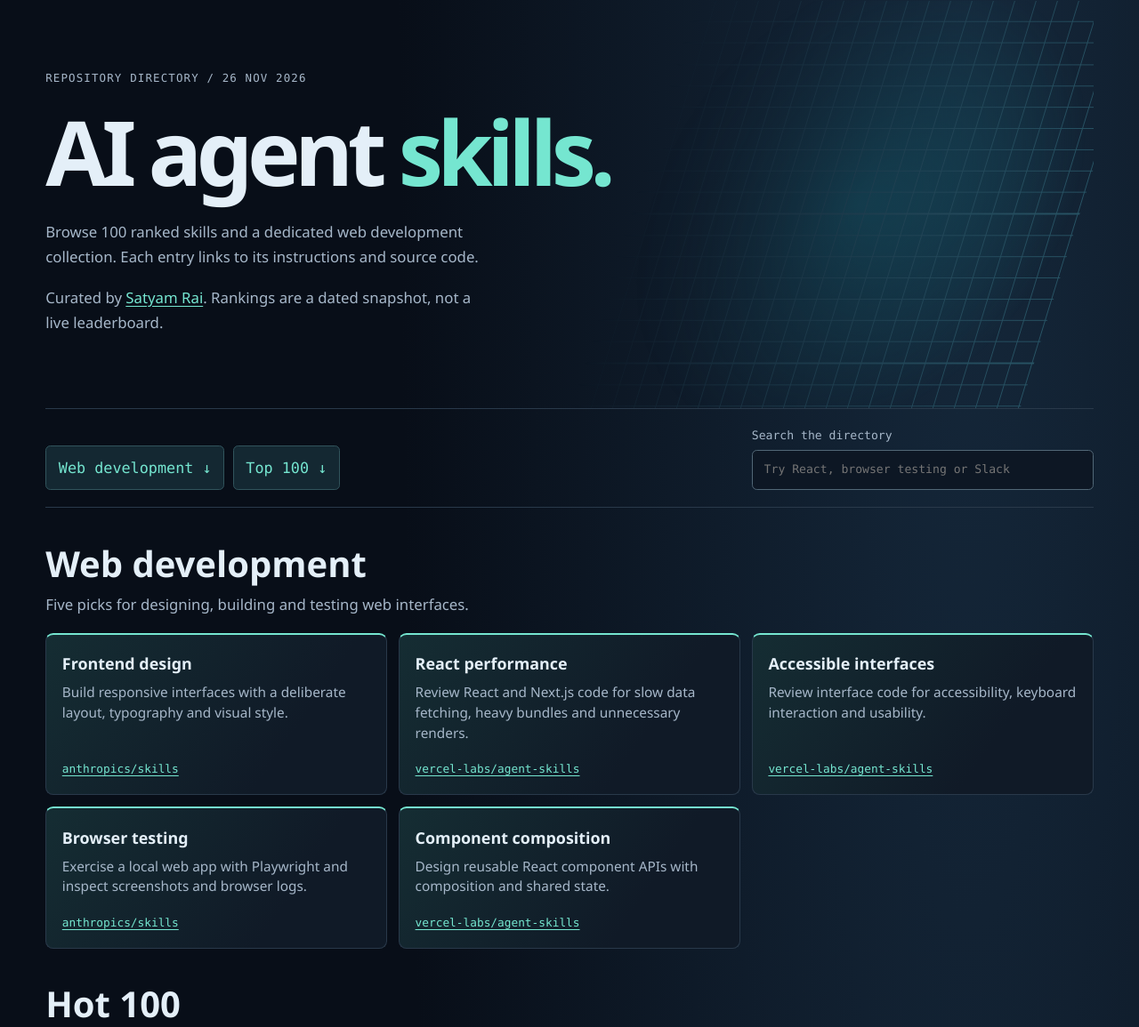
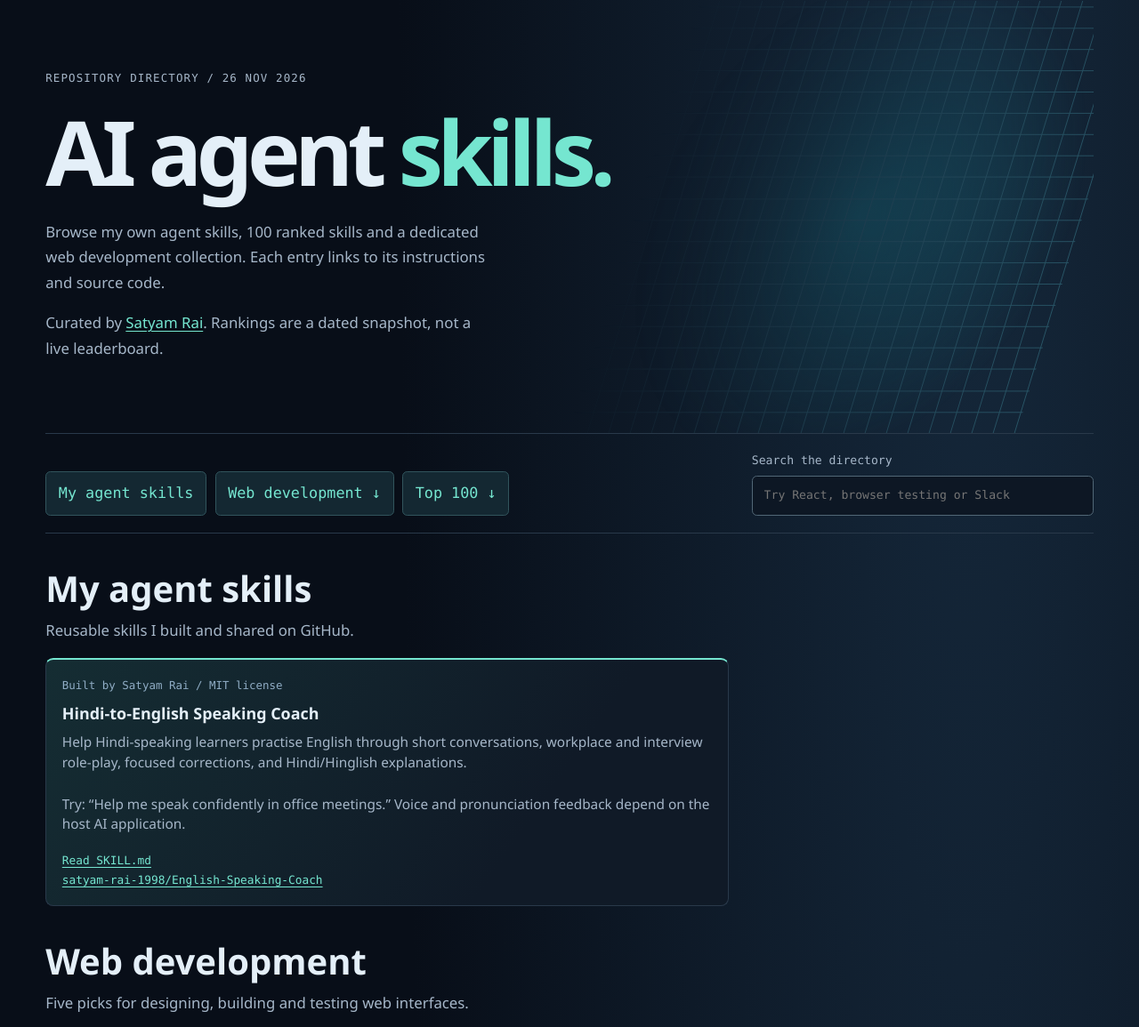
Before and after one commit to satyam-rai-1998/portfolio, a plain HTML site: page agent-skills/index.html in a window 1280 px wide. Shown: the part 72-1227 px from the top of the page at 89% size. Drawn offline with Linux system fonts and the light colour scheme.

Commit message:
Feature English Speaking Coach in personal agent skills

```diff
--- a/agent-skills/directory.css
+++ b/agent-skills/directory.css
@@ -22,7 +22,7 @@ h2 { font-size: clamp(1.65rem, 4vw, 2.5rem); margin-top: 2.4rem; }
 .note { margin-top: .4rem; }
 ul, ol { list-style: none; display: grid; grid-template-columns: repeat(auto-fit,minmax(min(100%,18rem),1fr)); gap: .8rem; padding: 0; }
 li { display: flex; flex-direction: column; align-items: start; border: 1px solid var(--line); border-radius: .55rem; padding: 1.1rem; background: #101a27; }
-#web li { border-top: 2px solid var(--link); background: linear-gradient(125deg,#152d33,#101a27 70%); }
+#my-skills li, #web li { border-top: 2px solid var(--link); background: linear-gradient(125deg,#152d33,#101a27 70%); }
 li:focus-within, li:hover { border-color: #55918d; }
 .rank { color: #90adc5; font-size: .78rem; margin-bottom: .4rem; }
 .skill { font-size: 1.12rem; font-weight: 650; text-decoration: none; color: var(--text); }
@@ -32,3 +32,6 @@ li p { font-size: .96rem; line-height: 1.48; margin: .4rem 0 1.1rem; }
 #count { font-size: .85rem; }
 [hidden] { display: none; }
 @media (max-width: 38rem) { .signal { opacity: .3; } nav { gap: .8rem; } }
+
+#my-skills ul { max-width: 48rem; }
+#my-skills .repo { overflow-wrap: anywhere; }
--- a/agent-skills/index.html
+++ b/agent-skills/index.html
@@ -1,7 +1,7 @@
 <!doctype html>
 <html lang="en"><head><meta charset="utf-8"><meta name="viewport" content="width=device-width, initial-scale=1">
 <title>100 Hot AI Agent Skills and GitHub Repositories | Satyam Rai</title>
-<meta name="description" content="Search 100 reusable AI agent skills by name or GitHub repository, with original skills.sh Hot ranks and links to the maintainers.">
+<meta name="description" content="Explore Satyam Rai's English Speaking Coach, 100 ranked AI agent skills, and web development picks with descriptions and GitHub repositories.">
 <link rel="canonical" href="https://satyam-rai-1998.github.io/portfolio/agent-skills/">
 <link rel="stylesheet" href="../articles/article.css">
 <link rel="stylesheet" href="directory.css">
@@ -22,7 +22,7 @@
       "@id": "https://satyam-rai-1998.github.io/portfolio/agent-skills/#page",
       "url": "https://satyam-rai-1998.github.io/portfolio/agent-skills/",
       "name": "100 Hot AI Agent Skills and GitHub Repositories",
-      "description": "A curated directory of 100 GitHub-backed agent skills from the 26 November 2026 skills.sh Hot snapshot, plus five web development picks.",
+      "description": "A curated directory of 100 GitHub-backed agent skills from the 26 November 2026 skills.sh Hot snapshot, plus five web development picks and Satyam Rai's English Speaking Coach.",
       "inLanguage": "en",
       "dateModified": "2026-11-26",
       "author": {
@@ -61,10 +61,13 @@
 <nav><a class="brand" href="../">Satyam Rai</a><a href="../learn-agents/">Learning Lab</a><a href="https://github.com/satyam-rai-1998/portfolio/tree/main/agent-skills">GitHub ↗</a></nav>
 <main id="main">
 <header><div class="signal" aria-hidden="true"></div><p class="date">Repository directory / 26 Nov 2026</p><h1>AI agent <em>skills.</em></h1>
-<p>Browse 100 ranked skills and a dedicated web development collection. Each entry links to its instructions and source code.</p><p>Curated by <a href="../#about">Satyam Rai</a>. Rankings are a dated snapshot, not a live leaderboard.</p></header>
-<div class="toolbar"><div class="jump"><a href="#web">Web development ↓</a><a href="#ranked">Top 100 ↓</a></div>
+<p>Browse my own agent skills, 100 ranked skills and a dedicated web development collection. Each entry links to its instructions and source code.</p><p>Curated by <a href="../#about">Satyam Rai</a>. Rankings are a dated snapshot, not a live leaderboard.</p></header>
+<div class="toolbar"><div class="jump"><a href="#my-skills">My agent skills</a><a href="#web">Web development ↓</a><a href="#ranked">Top 100 ↓</a></div>
 <label id="filter" hidden>Search the directory<input id="q" type="search" placeholder="Try React, browser testing or Slack"></label></div>
 <p id="count" role="status"></p>
+<section id="my-skills"><h2>My agent skills</h2><p class="note">Reusable skills I built and shared on GitHub.</p><ul>
+<li id="english-speaking-coach"><span class="rank">Built by Satyam Rai / MIT license</span><a class="skill" href="https://github.com/satyam-rai-1998/English-Speaking-Coach">Hindi-to-English Speaking Coach</a><p>Help Hindi-speaking learners practise English through short conversations, workplace and interview role-play, focused corrections, and Hindi/Hinglish explanations.</p><p>Try: <q>Help me speak confidently in office meetings.</q> Voice and pronunciation feedback depend on the host AI application.</p><a class="repo" href="https://github.com/satyam-rai-1998/English-Speaking-Coach/blob/main/SKILL.md">Read SKILL.md</a><a class="repo" href="https://github.com/satyam-rai-1998/English-Speaking-Coach">satyam-rai-1998/English-Speaking-Coach</a></li>
+</ul></section>
 <section id="web"><h2>Web development</h2><p class="note">Five picks for designing, building and testing web interfaces.</p><ul><li><a class="skill" href="https://skills.sh/anthropics/skills/frontend-design">Frontend design</a><p>Build responsive interfaces with a deliberate layout, typography and visual style.</p><a class="repo" href="https://github.com/anthropics/skills">anthropics/skills</a></li>
 <li><a class="skill" href="https://skills.sh/vercel-labs/agent-skills/vercel-react-best-practices">React performance</a><p>Review React and Next.js code for slow data fetching, heavy bundles and unnecessary renders.</p><a class="repo" href="https://github.com/vercel-labs/agent-skills">vercel-labs/agent-skills</a></li>
 <li><a class="skill" href="https://skills.sh/vercel-labs/agent-skills/web-design-guidelines">Accessible interfaces</a><p>Review interface code for accessibility, keyboard interaction and usability.</p><a class="repo" href="https://github.com/vercel-labs/agent-skills">vercel-labs/agent-skills</a></li>
```
Also changed, not shown: agent-skills/catalog.json (+11 -0 lines), llms.txt.
